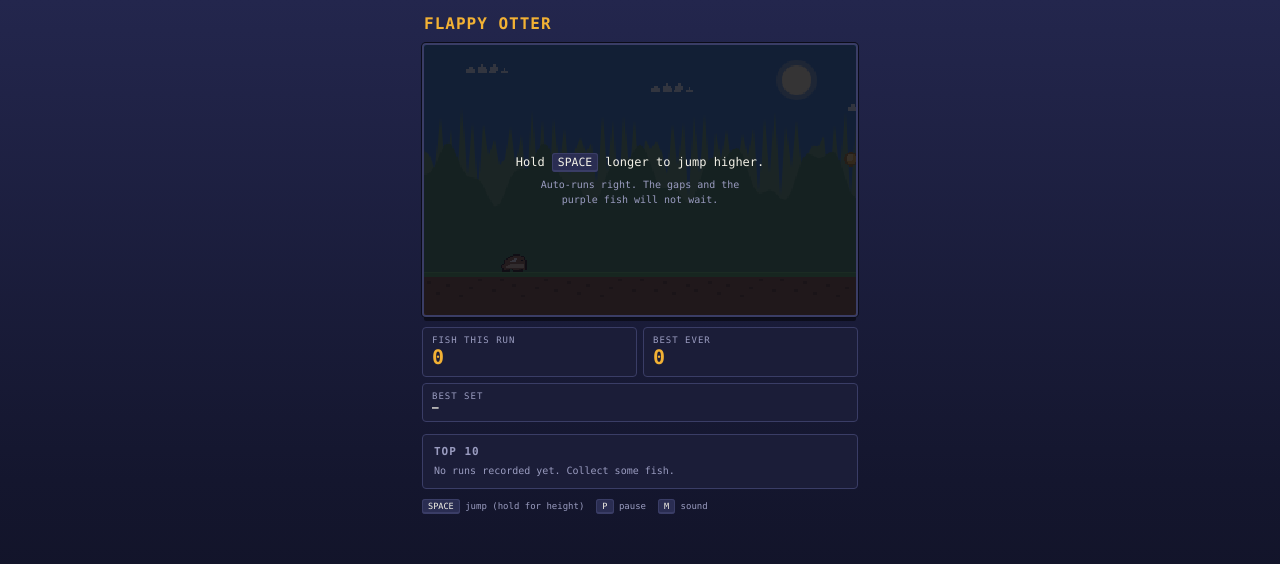
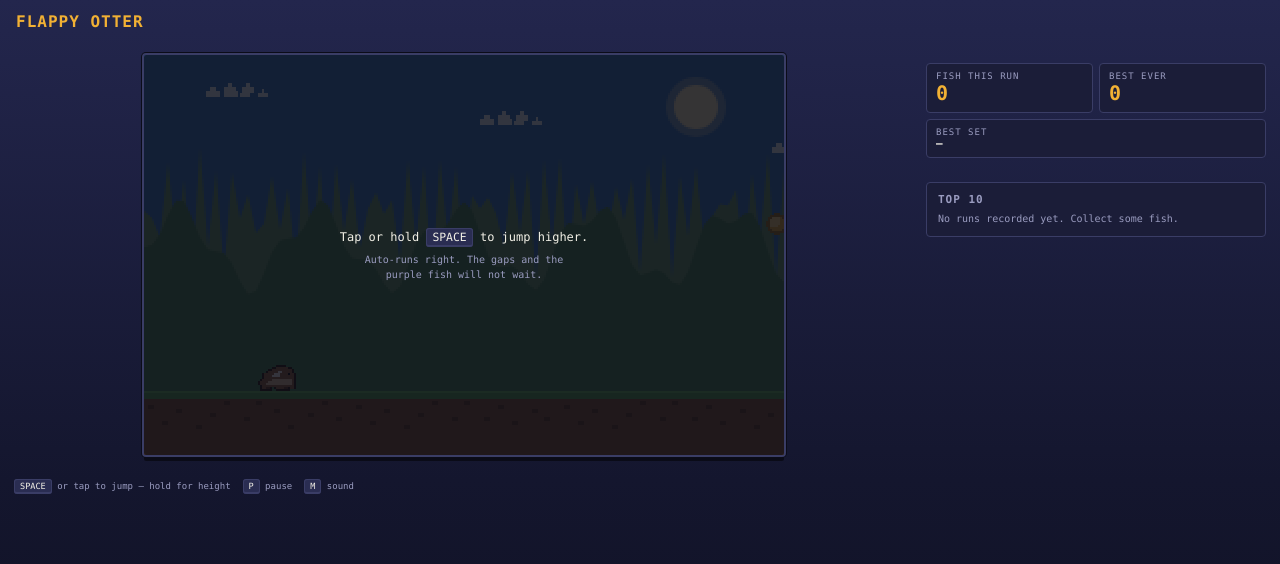
Before and after one commit to hauzzor/flappy-otter, a plain HTML site: page index.html in a window 1280 px wide. Drawn offline with Linux system fonts and the light colour scheme.

Commit message:
Jump on key-down, fill the screen, and fix gap collision

```diff
--- a/app.js
+++ b/app.js
@@ -18,6 +18,9 @@
   var el = function (id) { return document.getElementById(id); };
 
   var canvas = el("game");
+  var stage = el("stage");
+  var topbar = document.querySelector(".topbar");
+  var hud = document.querySelector(".hud");
   var overlayStart = el("overlay-start");
   var overlayOver = el("overlay-over");
   var startLead = overlayStart.querySelector(".overlay__lead");
@@ -40,7 +43,7 @@
   };
   var PAUSED_TEXT = {
     lead: "Paused",
-    note: "Press <kbd>SPACE</kbd> to carry on."
+    note: "Press <kbd>SPACE</kbd> or tap to carry on."
   };
 
   var game = new window.OtterGame.Game(canvas);
@@ -179,12 +182,62 @@
     }
   });
 
+  /* ---------- sizing ----------
+   * The canvas is scaled by a whole number so the pixel art stays crisp: at
+   * 3x every game pixel is exactly 3 screen pixels. The scale chosen is the
+   * largest that still leaves room for the header, readouts and footer, so
+   * the game is as big as it can be without pushing anything off screen. */
+
+  var STAGE_W = window.OtterGame.W;
+  var STAGE_H = window.OtterGame.H;
+
+  /* True when a block sits under the game in the same column rather than
+     beside it - the wide-screen layout moves the readouts to the right, where
+     they cost no vertical space. */
+  function stackedBelow(node) {
+    if (!node) return false;
+    var playLeft = stage.parentElement.getBoundingClientRect().left;
+    return Math.abs(node.getBoundingClientRect().left - playLeft) < 40;
+  }
+
+  function fitStage() {
+    var column = stage.parentElement
+      ? stage.parentElement.clientWidth
+      : window.innerWidth;
+
+    /* The stage's top edge does not depend on the stage's own size, so
+       measuring it here cannot feed back into this calculation. */
+    var top = stage.getBoundingClientRect().top;
+    var below = stackedBelow(hud) ? hud.offsetHeight + 12 : 0;
+    var available = window.innerHeight - top - below - 16;
+
+    var fit = Math.min(column / STAGE_W, available / STAGE_H);
+    var whole = Math.floor(fit);
+
+    /* Whole-pixel scaling keeps the art perfectly crisp, so prefer it - but
+       only when it does not waste much space. On a window where 1x would
+       leave a third of the width empty, filling the space looks better than
+       perfectly even pixels. */
+    var scale = (whole >= 1 && whole >= fit * 0.7) ? whole : fit;
+    if (!(scale > 0)) scale = 1;
+
+    canvas.style.width = Math.round(STAGE_W * scale) + "px";
+    canvas.style.height = Math.round(STAGE_H * scale) + "px";
+  }
+
   /* ---------- input ---------- */
 
   function typingInAField() {
     var active = document.activeElement;
     return !!active &&
       (active.tagName === "INPUT" || active.tagName === "TEXTAREA");
+  }
+
+  /* A press that lands on a button or the name box is that control's
+     business, not a jump. */
+  function onAControl(target) {
+    return !!(target && typeof target.closest === "function" &&
+      target.closest("button, input, textarea, select, label, form, a"));
   }
 
   document.addEventListener("keydown", function (event) {
@@ -229,9 +282,11 @@
     game.release();
   });
 
-  /* touch and mouse: press and hold behaves exactly like the space bar */
+  /* Touch and mouse. Bound to the stage rather than the canvas, because the
+     start and game-over overlays sit on top of the canvas and would otherwise
+     swallow every tap. */
   function pointerDown(event) {
-    if (typingInAField()) return;
+    if (typingInAField() || onAControl(event.target)) return;
     event.preventDefault();
     if (game.state === "dead") {
       if (!awaitingName) restart();
@@ -242,12 +297,12 @@
   }
 
   function pointerUp(event) {
-    if (typingInAField()) return;
+    if (typingInAField() || onAControl(event.target)) return;
     event.preventDefault();
     game.release();
   }
 
-  canvas.addEventListener("pointerdown", pointerDown);
+  stage.addEventListener("pointerdown", pointerDown);
   window.addEventListener("pointerup", pointerUp);
   window.addEventListener("pointercancel", pointerUp);
 
@@ -255,8 +310,13 @@
 
   renderBoard([]);
   renderHud();
+  fitStage();
   game.render();
   game.start();
+
+  window.addEventListener("resize", fitStage);
+  window.addEventListener("orientationchange", fitStage);
+  window.addEventListener("load", fitStage);
 
   board.load().then(function () {
     renderBoard(board.entries);
@@ -267,6 +327,7 @@
     game: game,
     board: board,
     restart: restart,
+    fitStage: fitStage,
     formatWhen: formatWhen
   };
 })();
--- a/game.js
+++ b/game.js
@@ -15,13 +15,25 @@ window.OtterGame = (function () {
   var H = 200;
   var GROUND_Y = 168;              // top of the dirt
   var OTTER_X = 56;                // fixed on screen; the world scrolls past
+  /* The otter's stance, in sprite-local pixels: where the four feet actually
+     are in the 20px-wide frames. Ground support is judged on this span rather
+     than a single point, so the body stays on screen-correct ground. */
+  var FOOT_LEFT = 3;
+  var FOOT_RIGHT = 17;
   var TILE = 8;
 
   var GRAVITY = 1500;              // px/s^2
-  var JUMP_MIN = 300;              // px/s, tapped
-  var JUMP_MAX = 620;              // px/s, fully charged -> 128px of air
-  var CHARGE_TIME = 0.42;          // seconds from press to full charge
+  var JUMP_VELOCITY = 620;         // px/s at the instant of take-off -> ~128px
+  /* Releasing before the top of the arc multiplies the remaining upward
+     speed, which is what makes a short press a low hop and a long press a
+     full jump. The jump itself always starts on key-down. */
+  var JUMP_CUT = 0.4;
   var COYOTE_TIME = 0.09;          // grace after walking off a ledge
+  /* How far below the surface the otter may still be caught by a ledge. One
+     falling step covers at most ~5px, so 8 covers normal overshoot while
+     stopping an otter that has already dropped into a gap from drifting onto
+     the far lip and snapping back up to ground level. */
+  var LAND_DEPTH = 8;
 
   var BASE_SPEED = 105;            // px/s
   var MAX_SPEED = 190;
@@ -128,9 +140,7 @@ window.OtterGame = (function () {
     this.distanceAtLastFish = 0;
 
     this.otter = { y: GROUND_Y, vy: 0, onGround: true, coyote: 0, runPhase: 0 };
-    this.charging = false;
-    this.charge = 0;
-    this.chargeTime = 0;
+    this.holding = false;
 
     this.coins = [];
     this.particles = [];
@@ -199,6 +209,26 @@ window.OtterGame = (function () {
   /* the otter's feet, in world coordinates */
   Game.prototype.feetWorldX = function () {
     return this.travel + OTTER_X + 10;
+  };
+
+  /* The full stance in world coordinates. */
+  Game.prototype.footBounds = function () {
+    return {
+      left: this.travel + OTTER_X + FOOT_LEFT,
+      right: this.travel + OTTER_X + FOOT_RIGHT
+    };
+  };
+
+  /* True while any part of the stance is over solid ground, so the otter runs
+     right off the edge before it drops - if only a point were tested it would
+     fall while its body was still visibly standing on the platform. */
+  Game.prototype.groundedHere = function () {
+    var feet = this.footBounds();
+    for (var i = 0; i < this.ground.length; i++) {
+      var seg = this.ground[i];
+      if (seg.x0 <= feet.right && seg.x1 >= feet.left) return true;
+    }
+    return false;
   };
 
   Game.prototype.speedForScore = function () {
@@ -277,24 +307,25 @@ window.OtterGame = (function () {
 
   Game.prototype.press = function () {
     if (this.state === "dead") return;
-    this.charging = true;
-    this.chargeTime = 0;
-    this.charge = 0;
+    /* jump the instant the key goes down - there is no wind-up */
+    if (this.otter.onGround || this.otter.coyote > 0) {
+      this.holding = true;
+      this.jump();
+    }
   };
 
   Game.prototype.release = function () {
     if (this.state === "dead") return;
-    this.charging = false;
-    this.jump(this.charge);
-    this.charge = 0;
-    this.chargeTime = 0;
+    if (this.holding && this.otter.vy < 0) {
+      /* let go on the way up and the rest of the climb is cut short; hold to
+         the top and the jump reaches its full height */
+      this.otter.vy *= JUMP_CUT;
+    }
+    this.holding = false;
   };
 
-  Game.prototype.jump = function (power) {
-    var canLeave = this.otter.onGround || this.otter.coyote > 0;
-    if (!canLeave) return;
-    var t = clamp(power, 0, 1);
-    this.otter.vy = -(JUMP_MIN + (JUMP_MAX - JUMP_MIN) * t);
+  Game.prototype.jump = function () {
+    this.otter.vy = -JUMP_VELOCITY;
     this.otter.onGround = false;
     this.otter.coyote = 0;
     if (this.state === "ready") {
@@ -302,7 +333,7 @@ window.OtterGame = (function () {
       this.emit("start", {});
     }
     this.spawnDust(3, OTTER_X + 6, this.otter.y);
-    Audio.jump(t);
+    Audio.jump(0.7);
   };
 
   /* ---------- events ---------- */
@@ -333,9 +364,7 @@ window.OtterGame = (function () {
     this.otter.onGround = true;
     this.otter.coyote = 0;
     this.otter.runPhase = 0;
-    this.charging = false;
-    this.charge = 0;
-    this.chargeTime = 0;
+    this.holding = false;
     this.coins.length = 0;
     this.particles.length = 0;
     this.shake = 0;
@@ -353,14 +382,8 @@ window.OtterGame = (function () {
   Game.prototype.step = function (dt) {
     if (this.frozen) return;
     if (this.state === "ready") {
-      /* world is parked until the first jump, but the otter still breathes
-         and still charges, so holding SPACE before starting gives a full
-         height jump on release */
+      /* world is parked until the first jump; the otter just idles */
       this.otter.runPhase += dt * 2;
-      if (this.charging) {
-        this.chargeTime += dt;
-        this.charge = clamp(this.chargeTime / CHARGE_TIME, 0, 1);
-      }
       return;
     }
     if (this.state === "dead") {
@@ -372,13 +395,6 @@ window.OtterGame = (function () {
     }
 
     this.elapsed += dt;
-
-    /* charge: built on the ground only, spent on release. Letting it build
-       in mid-air would let a missed jump be topped up on the way down. */
-    if (this.charging && (this.otter.onGround || this.otter.coyote > 0)) {
-      this.chargeTime += dt;
-      this.charge = clamp(this.chargeTime / CHARGE_TIME, 0, 1);
-    }
 
     /* horizontal scroll */
     this.speed = this.speedForScore();
@@ -394,18 +410,19 @@ window.OtterGame = (function () {
     if (this.otter.onGround) this.otter.coyote = COYOTE_TIME;
     else this.otter.coyote = Math.max(0, this.otter.coyote - dt);
 
-    var solid = this.solidAt(this.feetWorldX());
+    var supported = this.groundedHere();
+    var atSurface = this.otter.y >= GROUND_Y &&
+      this.otter.y - GROUND_Y <= LAND_DEPTH;
 
-    if (solid && this.otter.y >= GROUND_Y && this.otter.vy >= 0) {
+    if (supported && atSurface && this.otter.vy >= 0) {
       if (!this.otter.onGround) {
         this.spawnDust(4, OTTER_X + 8, GROUND_Y);
-        this.otter.y = GROUND_Y;
       }
       this.otter.y = GROUND_Y;
       this.otter.vy = 0;
       this.otter.onGround = true;
     } else {
-      /* no floor here: keep falling so the otter drops into the gap */
+      /* nothing under the stance, or too far below to be caught: keep falling */
       this.otter.onGround = false;
     }
 
@@ -499,7 +516,7 @@ window.OtterGame = (function () {
     this.drawCoins();
     this.drawOtter();
     this.drawParticles();
-    this.drawCharge();
+    this.drawLift();
 
     ctx.restore();
   };
@@ -646,17 +663,20 @@ window.OtterGame = (function () {
     }
   };
 
-  /* the charge bar, drawn only while the key is down */
-  Game.prototype.drawCharge = function () {
-    if (!this.charging) return;
+  /* While the key is down and the otter is still climbing, a short bar drains
+     to show the remaining boost: let go now and the jump stops climbing. It
+     is the only feedback that holding is doing anything. */
+  Game.prototype.drawLift = function () {
+    if (!this.holding || this.otter.onGround || this.otter.vy >= 0) return;
     var ctx = this.ctx;
+    var frac = clamp(-this.otter.vy / JUMP_VELOCITY, 0, 1);
     var w = 16;
     var x = Math.round(OTTER_X + 2);
     var y = Math.round(this.otter.y - 22);
     ctx.fillStyle = "#1b1d38";
     ctx.fillRect(x - 1, y - 1, w + 2, 4);
-    ctx.fillStyle = this.charge >= 1 ? "#f2b134" : "#9fd0ea";
-    ctx.fillRect(x, y, Math.round(w * this.charge), 2);
+    ctx.fillStyle = frac > 0.35 ? "#9fd0ea" : "#f2b134";
+    ctx.fillRect(x, y, Math.max(1, Math.round(w * frac)), 2);
   };
 
   /* ---------- loop ---------- */
@@ -714,10 +734,11 @@ window.OtterGame = (function () {
     H: H,
     GROUND_Y: GROUND_Y,
     OTTER_X: OTTER_X,
+    FOOT_LEFT: FOOT_LEFT,
+    FOOT_RIGHT: FOOT_RIGHT,
     GRAVITY: GRAVITY,
-    JUMP_MIN: JUMP_MIN,
-    JUMP_MAX: JUMP_MAX,
-    CHARGE_TIME: CHARGE_TIME,
+    JUMP_VELOCITY: JUMP_VELOCITY,
+    JUMP_CUT: JUMP_CUT,
     BASE_SPEED: BASE_SPEED,
     MAX_SPEED: MAX_SPEED,
     COYOTE_TIME: COYOTE_TIME,
--- a/index.html
+++ b/index.html
@@ -26,11 +26,12 @@
     <h1 class="topbar__title">Flappy Otter</h1>
   </header>
 
-  <section class="stage">
+  <main class="play">
+    <section class="stage" id="stage">
       <canvas id="game" width="320" height="200" aria-label="Otter running and jumping through gaps to collect fish"></canvas>
 
       <div class="overlay" id="overlay-start" data-open="true">
-      <p class="overlay__lead">Hold <kbd>SPACE</kbd> longer to jump higher.</p>
+        <p class="overlay__lead">Tap or hold <kbd>SPACE</kbd> to jump higher.</p>
         <p class="overlay__note">Auto-runs right. The gaps and the purple fish will not wait.</p>
       </div>
 
@@ -55,6 +56,9 @@
       </div>
     </section>
 
+  </main>
+
+  <div class="side">
     <section class="hud">
       <div class="hud__item">
         <span class="hud__label">Fish this run</span>
@@ -70,19 +74,20 @@
       </div>
     </section>
 
-  <section class="board">
+    <aside class="board">
       <div class="board__head">
         <h2 class="board__title">Top 10</h2>
         <span class="board__meta" id="board-meta"></span>
       </div>
       <ol class="board__list" id="board-list"></ol>
       <p class="board__empty" id="board-empty">No runs recorded yet. Collect some fish.</p>
-  </section>
+    </aside>
+  </div>
 
   <p class="hint" id="boot-error" hidden></p>
 
   <footer class="foot">
-    <span><kbd>SPACE</kbd> jump (hold for height)</span>
+    <span><kbd>SPACE</kbd> or tap to jump &mdash; hold for height</span>
     <span><kbd>P</kbd> pause</span>
     <span><kbd>M</kbd> sound</span>
   </footer>
--- a/styles.css
+++ b/styles.css
@@ -31,9 +31,31 @@ body {
 }
 
 .app {
-  max-width: 460px;
+  display: grid;
+  grid-template-columns: minmax(0, 1fr);
+  gap: 12px;
+  max-width: 1700px;
   margin: 0 auto;
-  padding: 12px 12px 28px;
+  padding: 10px 14px 18px;
+  min-height: 100vh;
+  align-content: start;
+}
+
+/* the play column holds the stage and nothing else, so the game gets the
+   full height of the page */
+.play {
+  display: flex;
+  flex-direction: column;
+  min-width: 0;
+}
+
+/* readouts and the top 10, stacked. On wide screens this whole block moves
+   beside the game instead of under it. */
+.side {
+  display: flex;
+  flex-direction: column;
+  gap: 12px;
+  min-width: 0;
 }
 
 /* ---------- top bar ---------- */
@@ -56,18 +78,30 @@ body {
 
 /* ---------- stage ---------- */
 
+/* The stage wraps the canvas exactly, so its border never eats into the
+   pixel grid. app.js sets an integer canvas size; the CSS below is the
+   fallback when scripting is unavailable. */
 .stage {
   position: relative;
+  width: fit-content;
+  max-width: 100%;
+  margin: 0 auto;
   border: 2px solid var(--line);
   background: #0b0c18;
   border-radius: 4px;
   overflow: hidden;
   box-shadow: 0 0 0 1px #0b0c18, 0 6px 0 -2px rgba(0, 0, 0, .5);
+  /* taps and holds on the game must never scroll or zoom the page */
+  touch-action: none;
+  cursor: pointer;
+  user-select: none;
+  -webkit-user-select: none;
+  -webkit-tap-highlight-color: transparent;
 }
 
 #game {
   display: block;
-  width: 100%;
+  max-width: 100%;
   height: auto;
   image-rendering: pixelated;
   image-rendering: crisp-edges;
@@ -326,6 +360,22 @@ kbd {
   color: var(--muted);
 }
 
+/* ---------- wide screens: game on the left, top 10 alongside ---------- */
+
+@media (min-width: 1080px) {
+  .app {
+    grid-template-columns: minmax(0, 1fr) 340px;
+    align-items: start;
+  }
+
+  .topbar { grid-column: 1 / -1; }
+  .play { grid-column: 1; grid-row: 2; }
+  .side { grid-column: 2; grid-row: 2; max-height: calc(100vh - 40px); }
+  .board { overflow: auto; }
+  .hint,
+  .foot { grid-column: 1 / -1; }
+}
+
 @media (max-width: 380px) {
   .app { padding: 8px 8px 20px; }
   .hud { grid-template-columns: 1fr; }
```
Also changed, not shown: 1 other file. Lines whose indentation alone changed are shown as unchanged.
